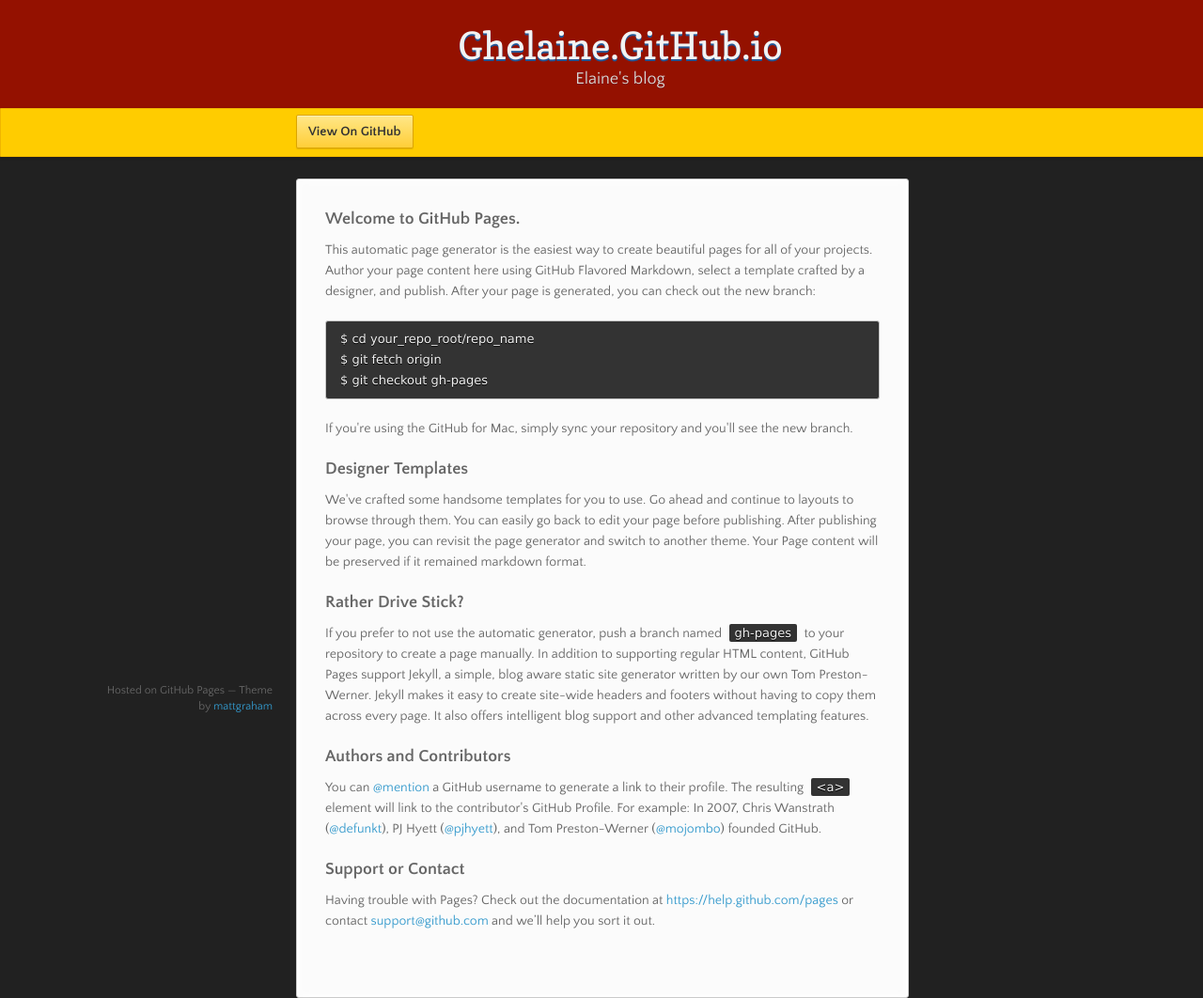
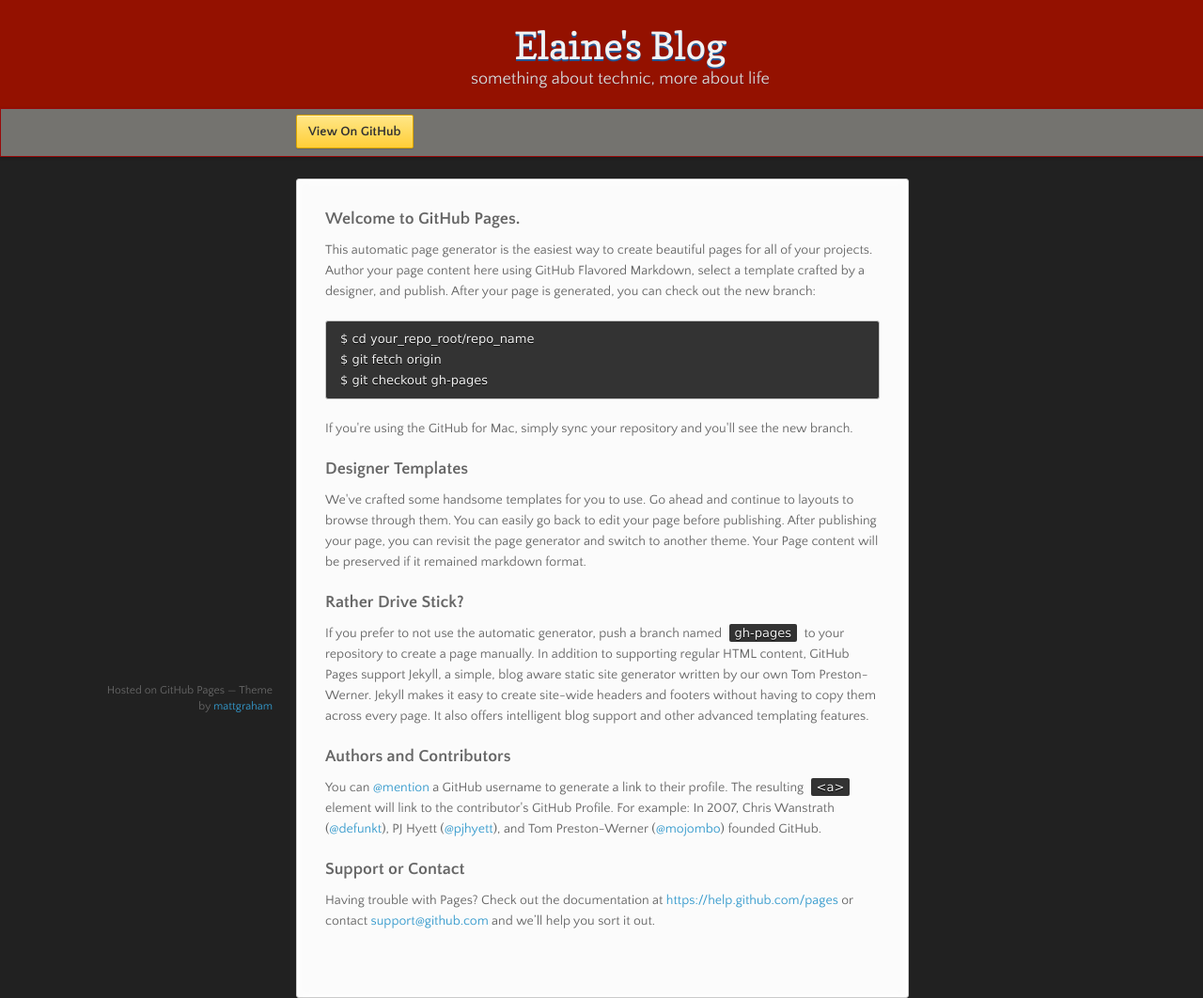
Before and after one commit to GHElaine/ghelaine.github, a plain HTML site: page index.html in a window 1280 px wide. Shown: the whole page at 94% size. Drawn offline with nearby package versions, Linux system fonts and the light colour scheme.

Commit message:
change title...

```diff
--- a/index.html
+++ b/index.html
@@ -17,8 +17,8 @@
   <body>
 
       <header>
-        <h1>Ghelaine.GitHub.io</h1>
-        <p>Elaine&#39;s blog</p>
+        <h1>Elaine's Blog</h1>
+        <p>something about technic, more about life</p>
       </header>
 
       <div id="banner">
--- a/stylesheets/styles.css
+++ b/stylesheets/styles.css
@@ -694,8 +694,8 @@
   margin-right: -382px;
   position: fixed;
   top: 115px;
-  background: #ffcc00;
-  border: 1px solid #f0b500;
+  background: #74736F;
+  border: 1px solid #980909;
   -moz-box-shadow: 0px 1px 3px rgba(0, 0, 0, 0.25);
   -webkit-box-shadow: 0px 1px 3px rgba(0, 0, 0, 0.25);
   -o-box-shadow: 0px 1px 3px rgba(0, 0, 0, 0.25);
```
